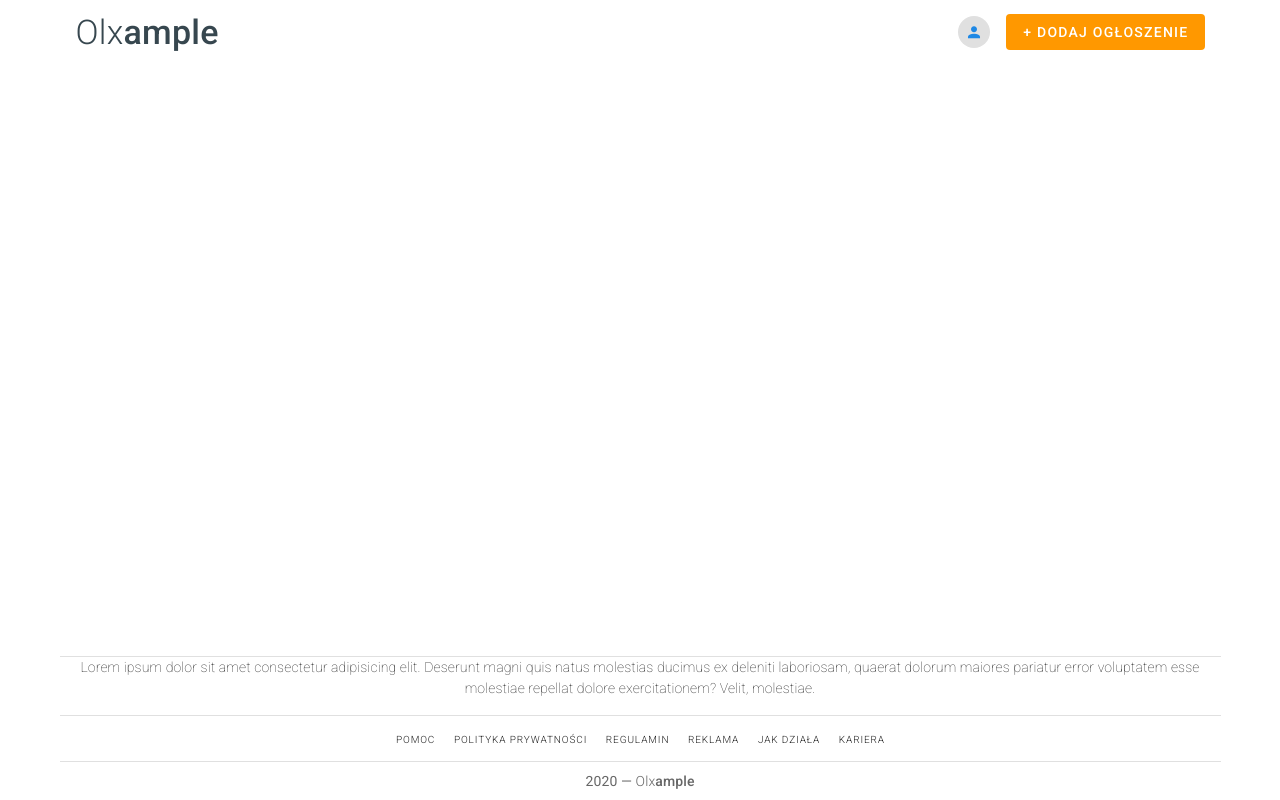
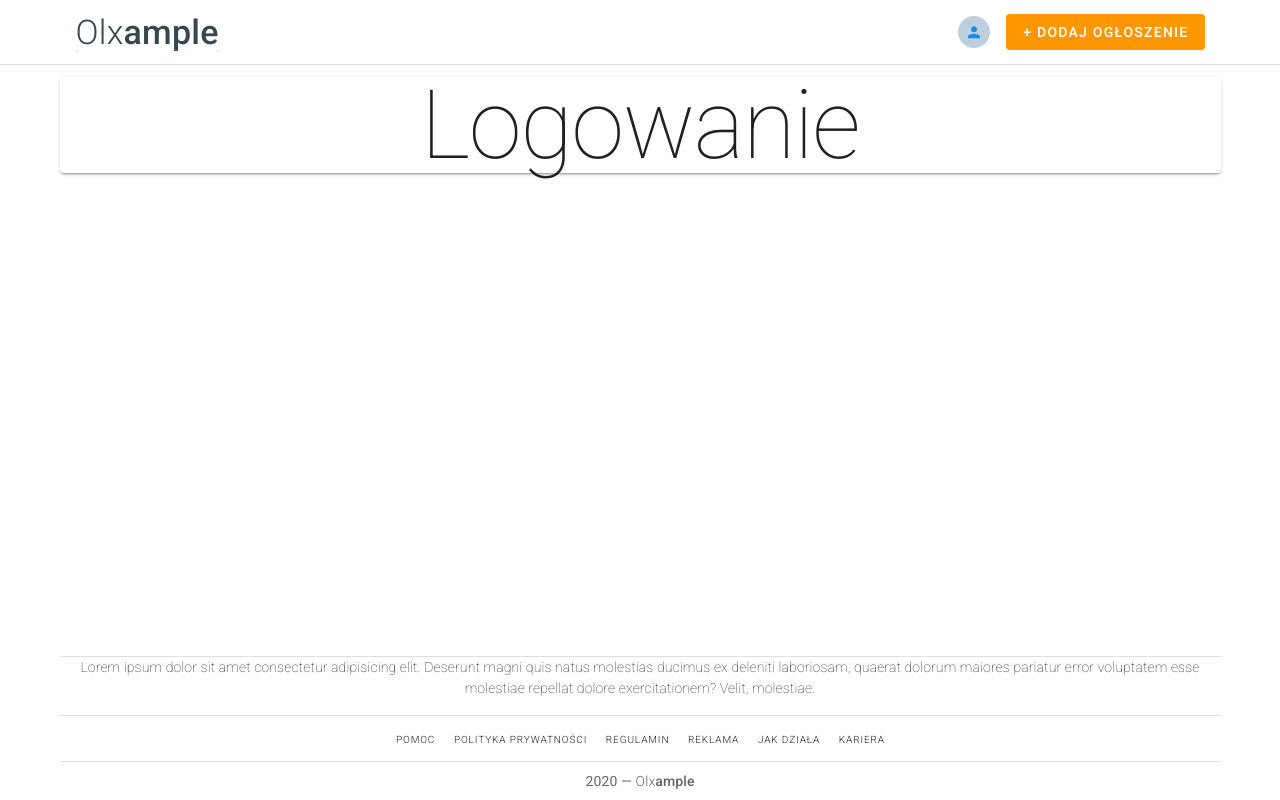
Before and after one commit to sinkuladis/apsi, a Vue app in the folder frontend/: page /login in a window 1280 px wide. Built offline with nearby package versions, Linux system fonts and the light colour scheme.

Commit message:
Login page route

```diff
--- a/frontend/src/components/Navbar.vue
+++ b/frontend/src/components/Navbar.vue
@@ -1,24 +1,31 @@
 <template>
+    <div>
     <v-container class="py-0">
         <v-toolbar flat>
             <!--Toorbar title-->
-            <v-toolbar-title class="display-1 blue-grey--text text--darken-3">
+            <v-toolbar-title>
+                <v-card :ripple="false" :to="'/'" class="display-1 blue-grey--text text--darken-3">
                     <span class="font-weight-light">Olx</span>
                     <span class="font-weight-medium">ample</span>
+                </v-card>
             </v-toolbar-title>
 
             <v-spacer></v-spacer>
 
-            <div class="text-center">
-
             <!--Account icon button-->
-                <v-menu offset-y>
+            <!--TODO: Can it be done with only one button?-->
+            <div>
+                <v-btn v-if="!loggedIn" :to="'/login'" :ripple="false" fab text x-small dark
+                       class="me-4 grey lighten-2 blue--text text--darken-1">
+                    <v-icon medium>mdi-account</v-icon>
+                </v-btn>
+                <v-menu v-if="loggedIn" :ripple="false" offset-y>
                     <template v-slot:activator="{ on }">
                         <v-btn fab text x-small dark class="me-4 grey lighten-2 blue--text text--darken-1" v-on="on">
                             <v-icon medium>mdi-account</v-icon>
                         </v-btn>
                     </template>
-                    <v-list v-if="loggedIn" subheader>
+                    <v-list subheader>
                         <v-subheader class="blue-grey--text text--darken-3">
                             <span class="font-weight-light">Olx</span>
                             <span class="font-weight-medium">ample</span>
@@ -38,14 +45,16 @@
                         </v-list-item>
                     </v-list>
                 </v-menu>
+            </div>
 
             <!--"Dodaj ogłoszenie" button-->
             <v-btn depressed dark color="orange">
                 + DODAJ OGŁOSZENIE
             </v-btn>
-            </div>
         </v-toolbar>
     </v-container>
+    <v-divider></v-divider>
+    </div>
 </template>
 
 <script>
@@ -54,10 +63,10 @@
         data() {
             return {
                 menuItems: [
-                    { title: 'Ogłoszenia' },
-                    { title: 'Ustawienia' }
+                    {title: 'Ogłoszenia'},
+                    {title: 'Ustawienia'}
                 ],
-                loggedIn: true
+                loggedIn: false
             }
         }
     }
--- a/frontend/src/router/router.js
+++ b/frontend/src/router/router.js
@@ -1,6 +1,8 @@
 import Vue from 'vue'
 import VueRouter from 'vue-router'
+
 import Home from '@/views/Home'
+import Login from "@/views/Login";
 
 const routes = [
     {
@@ -10,6 +12,11 @@ const routes = [
         meta: {
             title: 'Homepage'
         }
+    },
+    {
+        path: '/login',
+        name: 'Logowanie',
+        component: Login,
     }
 ]
 
--- /dev/null
+++ b/frontend/src/views/Login.vue
@@ -0,0 +1,17 @@
+<template>
+    <v-container>
+        <v-card>
+            <p class="display-4 font-weight-thin text-center">Logowanie</p>
+        </v-card>
+    </v-container>
+</template>
+
+<script>
+    export default {
+        name: "Login"
+    }
+</script>
+
+<style scoped>
+
+</style>
```
Lines whose indentation alone changed are shown as unchanged.
